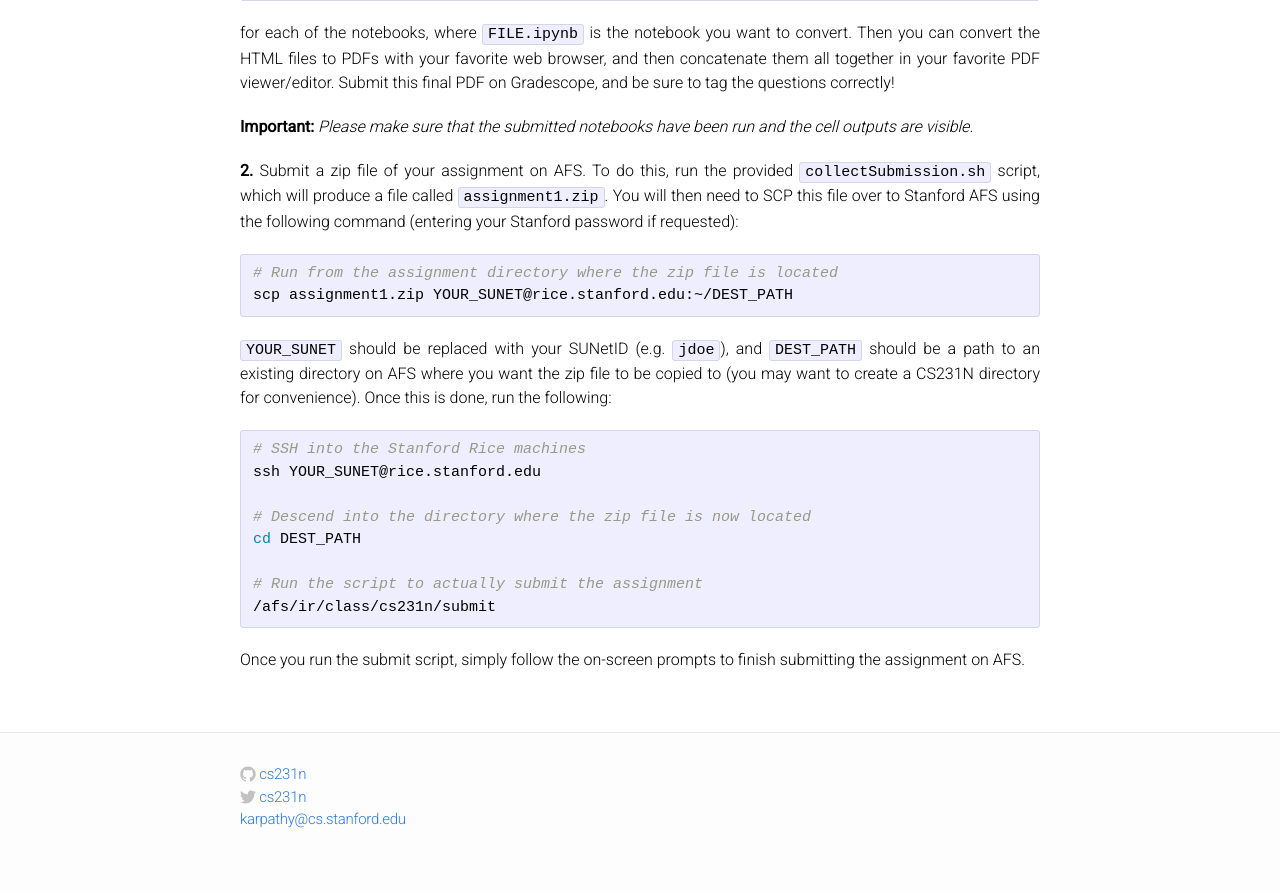
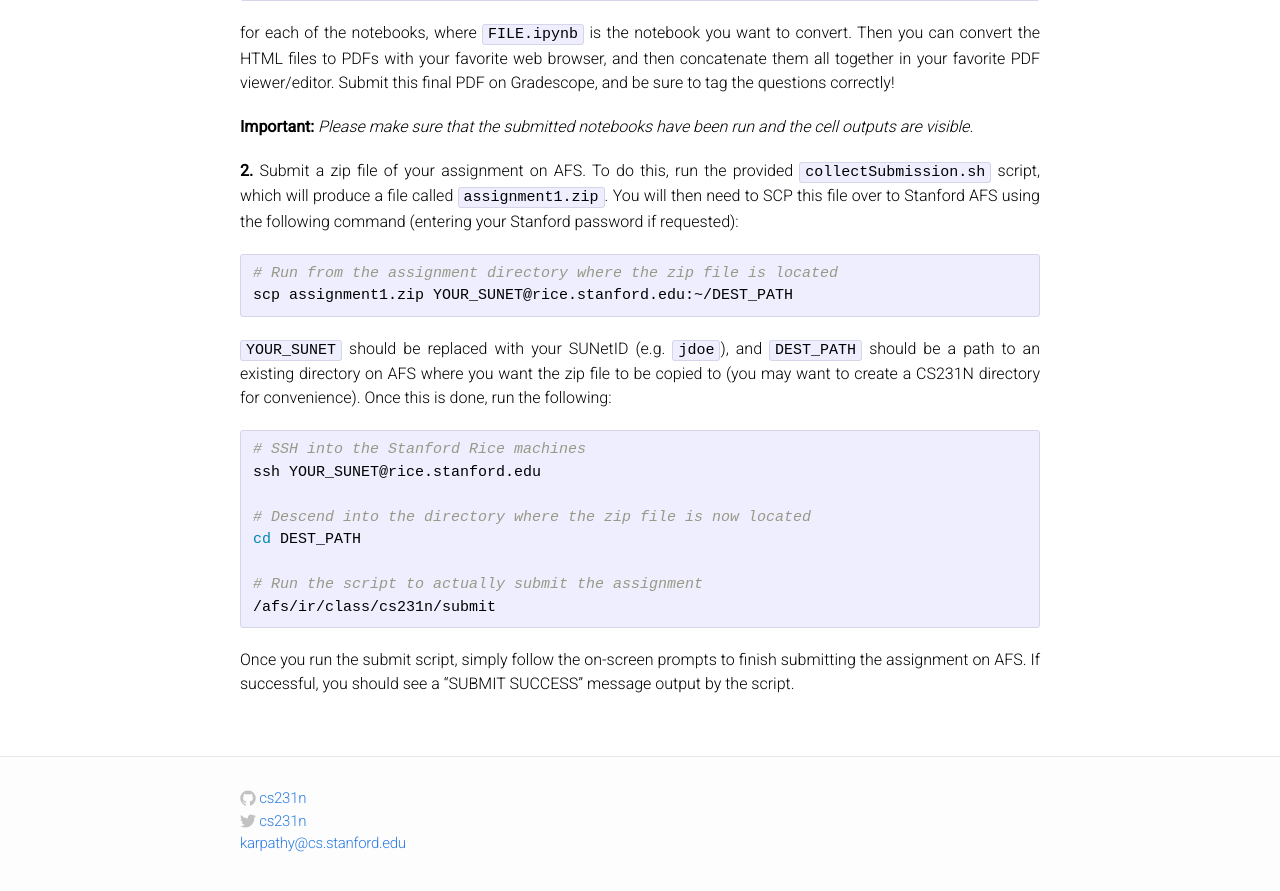
Before and after one commit to cs231n/cs231n.github.io, a Jekyll site: the page built from assignments/2018/assignment1.md, in a window 1280 px wide and 900 px high, scrolled down 2243 px. Shown: the top 891 px of the window. Built offline with Jekyll 4.4.1, drawn with Linux system fonts in a browser that asks for light colours.

Commit message:
Added sentence to submission instructions

````diff
--- a/assignments/2018/assignment1.md
+++ b/assignments/2018/assignment1.md
@@ -97,4 +97,4 @@ cd DEST_PATH
 # Run the script to actually submit the assignment
 /afs/ir/class/cs231n/submit
 ```
-Once you run the submit script, simply follow the on-screen prompts to finish submitting the assignment on AFS.
+Once you run the submit script, simply follow the on-screen prompts to finish submitting the assignment on AFS. If successful, you should see a "SUBMIT SUCCESS" message output by the script.
````
